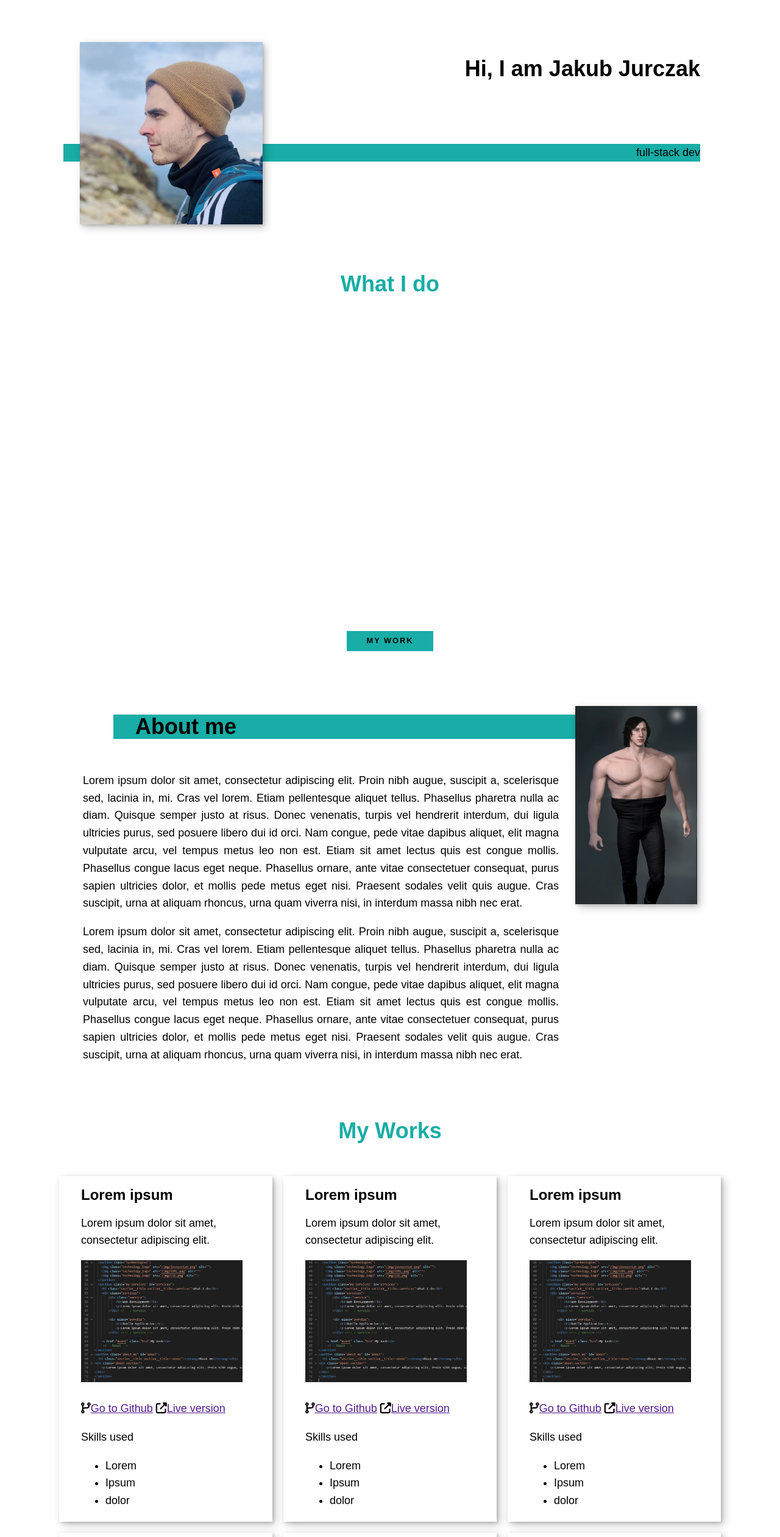
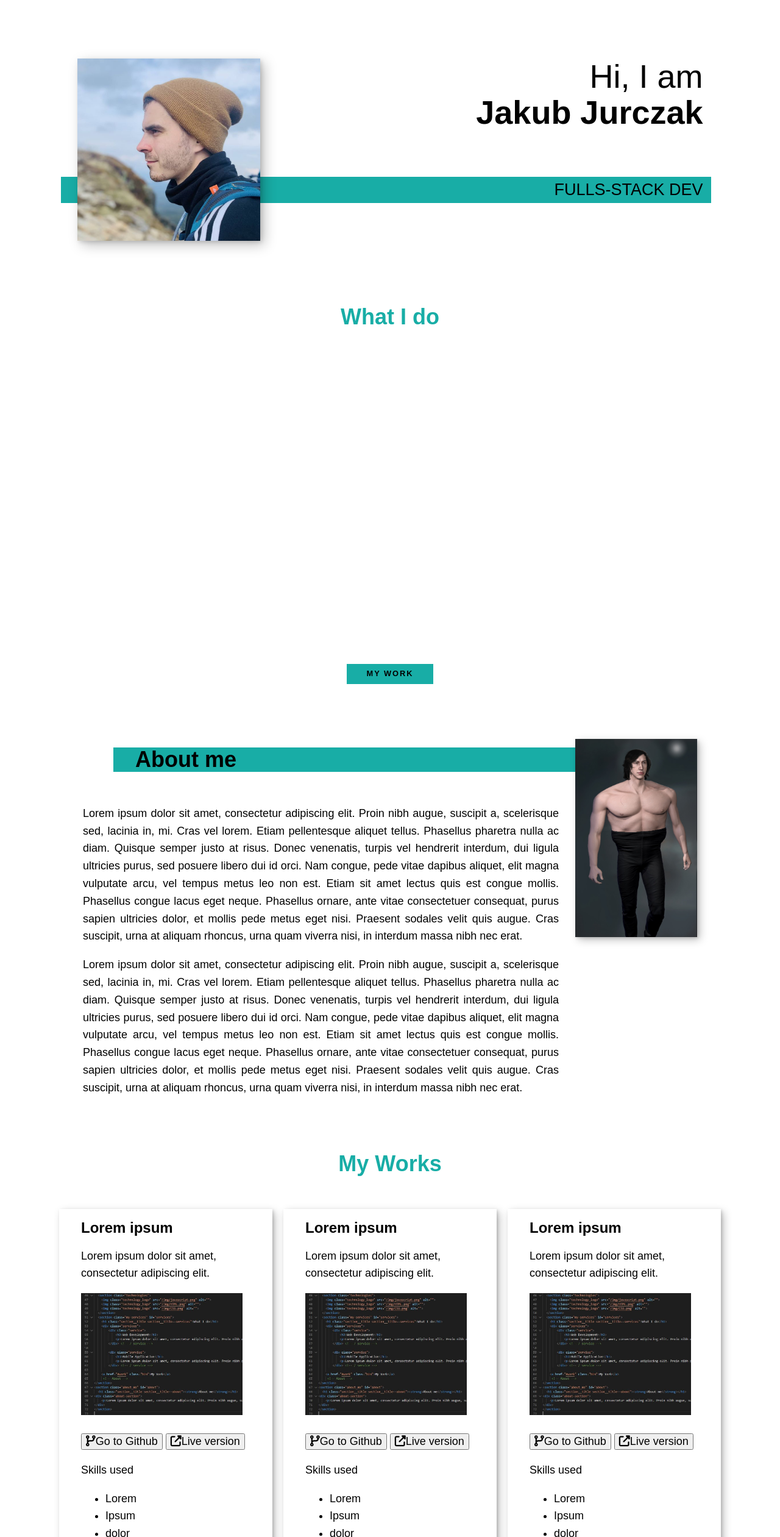
Before and after one commit to jakujur/jakujur.github.io, a plain HTML site: page index.html in a window 1280 px wide. Shown: the part 39-2560 px from the top of the page at 61% size. Drawn offline with nearby package versions, Linux system fonts and the light colour scheme.

Commit message:
Updated visuals

```diff
--- a/index.html
+++ b/index.html
@@ -55,10 +55,12 @@
 
     <section class="intro" id="home">
       <h1 class="section__title section__title--intro">
-          Hi, I am <strong>Jakub Jurczak</strong>
+          Hi, I am <br>
+          <strong>Jakub Jurczak</strong>
       </h1>
-      <p class="section__subtitle section__subtitle--intro">full-stack dev</p>
+
       <img src="img/zdjęcie-j.PNG" alt="a picture Jakub Jurczak" class="intro__img">
+      <p class="section__subtitle section__subtitle--intro">fulls-stack dev</p>
     </section>
 
 
@@ -119,8 +121,8 @@
           <p class="application_description">Lorem ipsum dolor sit amet, consectetur adipiscing elit.</p>
           <img src="/img/Przechwytywanie.JPG" height="200">
           <br>
-          <i class="fas fa-code-branch"></i><a class="view_on_github_button" href="">Go to Github</a>
-          <i class="fas fa-external-link-alt"></i><a class="live_preview_button" href="">Live version</a>
+          <button><i class="fas fa-code-branch"></i><a class="view_on_github_button" >Go to Github</a></button>
+          <button><i class="fas fa-external-link-alt"></i><a class="live_preview_button" >Live version</a></button>
           <div class="skill_list">
             <p>Skills used</p>
             <ul>
@@ -136,8 +138,8 @@
           <p class="application_description">Lorem ipsum dolor sit amet, consectetur adipiscing elit.</p>
           <img src="/img/Przechwytywanie.JPG" height="200">
           <br>
-          <i class="fas fa-code-branch"></i><a class="view_on_github_button" href="">Go to Github</a>
-          <i class="fas fa-external-link-alt"></i><a class="live_preview_button" href="">Live version</a>
+          <button><i class="fas fa-code-branch"></i><a class="view_on_github_button" >Go to Github</a></button>
+          <button><i class="fas fa-external-link-alt"></i><a class="live_preview_button" >Live version</a></button>
           <div class="skill_list">
             <p>Skills used</p>
             <ul>
@@ -153,8 +155,8 @@
           <p class="application_description">Lorem ipsum dolor sit amet, consectetur adipiscing elit.</p>
           <img src="/img/Przechwytywanie.JPG" height="200">
           <br>
-          <i class="fas fa-code-branch"></i><a class="view_on_github_button" href="">Go to Github</a>
-          <i class="fas fa-external-link-alt"></i><a class="live_preview_button" href="">Live version</a>
+          <button><i class="fas fa-code-branch"></i><a class="view_on_github_button" >Go to Github</a></button>
+          <button><i class="fas fa-external-link-alt"></i><a class="live_preview_button" >Live version</a></button>
           <div class="skill_list">
             <p>Skills used</p>
             <ul>
@@ -170,8 +172,8 @@
           <p class="application_description">Lorem ipsum dolor sit amet, consectetur adipiscing elit.</p>
           <img src="/img/Przechwytywanie.JPG" height="200">
           <br>
-          <i class="fas fa-code-branch"></i><a class="view_on_github_button" href="">Go to Github</a>
-          <i class="fas fa-external-link-alt"></i><a class="live_preview_button" href="">Live version</a>
+          <button><i class="fas fa-code-branch"></i><a class="view_on_github_button" >Go to Github</a></button>
+          <button><i class="fas fa-external-link-alt"></i><a class="live_preview_button" >Live version</a></button>
           <div class="skill_list">
             <p>Skills used</p>
             <ul>
@@ -187,8 +189,8 @@
           <p class="application_description">Lorem ipsum dolor sit amet, consectetur adipiscing elit.</p>
           <img src="/img/Przechwytywanie.JPG" height="200">
           <br>
-          <i class="fas fa-code-branch"></i><a class="view_on_github_button" href="">Go to Github</a>
-          <i class="fas fa-external-link-alt"></i><a class="live_preview_button" href="">Live version</a>
+          <button><i class="fas fa-code-branch"></i><a class="view_on_github_button" >Go to Github</a></button>
+          <button><i class="fas fa-external-link-alt"></i><a class="live_preview_button" >Live version</a></button>
           <div class="skill_list">
             <p>Skills used</p>
             <ul>
@@ -204,8 +206,8 @@
           <p class="application_description">Lorem ipsum dolor sit amet, consectetur adipiscing elit.</p>
           <img src="/img/Przechwytywanie.JPG" height="200">
           <br>
-          <i class="fas fa-code-branch"></i><a class="view_on_github_button" href="">Go to Github</a>
-          <i class="fas fa-external-link-alt"></i><a class="live_preview_button" href="">Live version</a>
+          <button><i class="fas fa-code-branch"></i><a class="view_on_github_button" >Go to Github</a></button>
+          <button><i class="fas fa-external-link-alt"></i><a class="live_preview_button" >Live version</a></button>
           <div class="skill_list">
             <p>Skills used</p>
             <ul>
@@ -231,7 +233,6 @@
       <a href="https://www.linkedin.com/in/jakub-jurczak/"><i class="fab fa-linkedin fa-3x" style="color:#3d3d3d; margin: 10px;"></i></a>
       <a href=""><i class="fab fa-github-square fa-3x" style="color:#3d3d3d; margin: 10px;"></i></a>
     </div>
-    <a href="jurak2012@gmial.com" class="footer__link">jurak2012@gmial.com</a>
   </footer>
 
   <script src="js/index.js"></script>
--- a/resources/css/index.css
+++ b/resources/css/index.css
@@ -232,8 +232,12 @@ header {
 
 .intro {
     background-color: white;
-    padding-bottom: 2em;
-    padding-top: 1em;
+    padding-bottom: 0.5em;
+    padding-top: 0.5em;
+    font-size: 1.5em;
+    padding-right:0.5em;
+    padding-left: 0.5em;
+
 }
 
 .intro__img {
@@ -246,7 +250,14 @@ header {
     display: inline-block;
     background-color: var(--clr-accent);
     width: 100%;
+    text-align: left;
+    text-transform: uppercase;
+}
 
+.section__title--intro{
+    margin-top: 0;
+    font-weight: normal;
+    padding-bottom: 0.25em;
 }
 
 @media (min-width: 700px) {
@@ -261,7 +272,6 @@ header {
             "img title"
             "img subtitle";
         grid-template-columns: auto minmax(0, 700px);
-
     }
 
     .intro__img {
@@ -277,9 +287,9 @@ header {
         grid-row: 2;
         text-align: right;
         position: relative;
-        left: -1.5em;
+        left: -1em;
         width: calc(100% + 1.5em);
-
+        padding-right: 0.5em;
     }
 
     .section__title--intro{
@@ -444,11 +454,17 @@ header {
 
 
 footer{
+
     background-color:black;
     margin-top: 2em;
     text-align: center;
 }
 
+footer p {
+    color: var(--clr-light);
+    margin-bottom: 0;
+    padding-top: 0.5em;
+}
 footer li {
     display:inline;
 }
```
